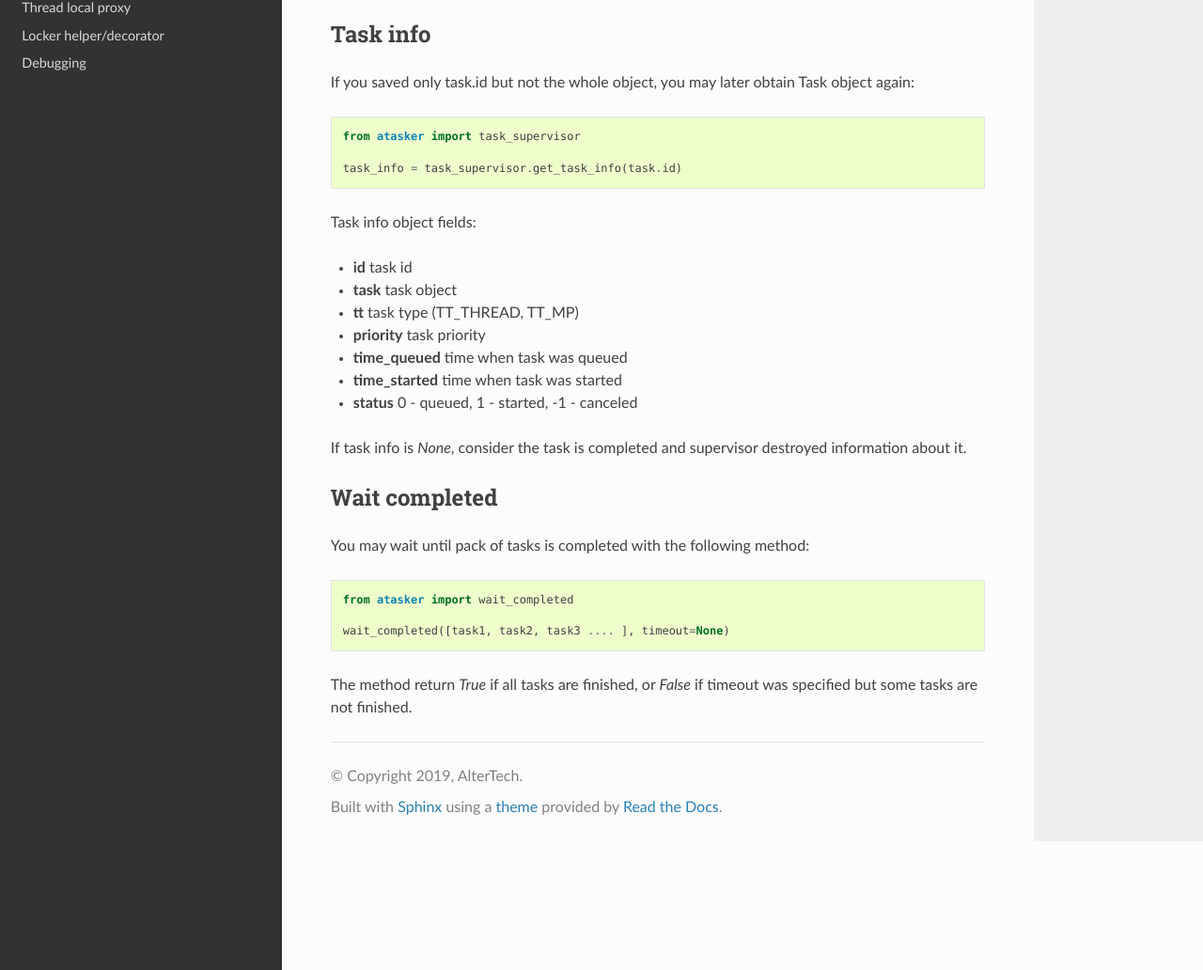
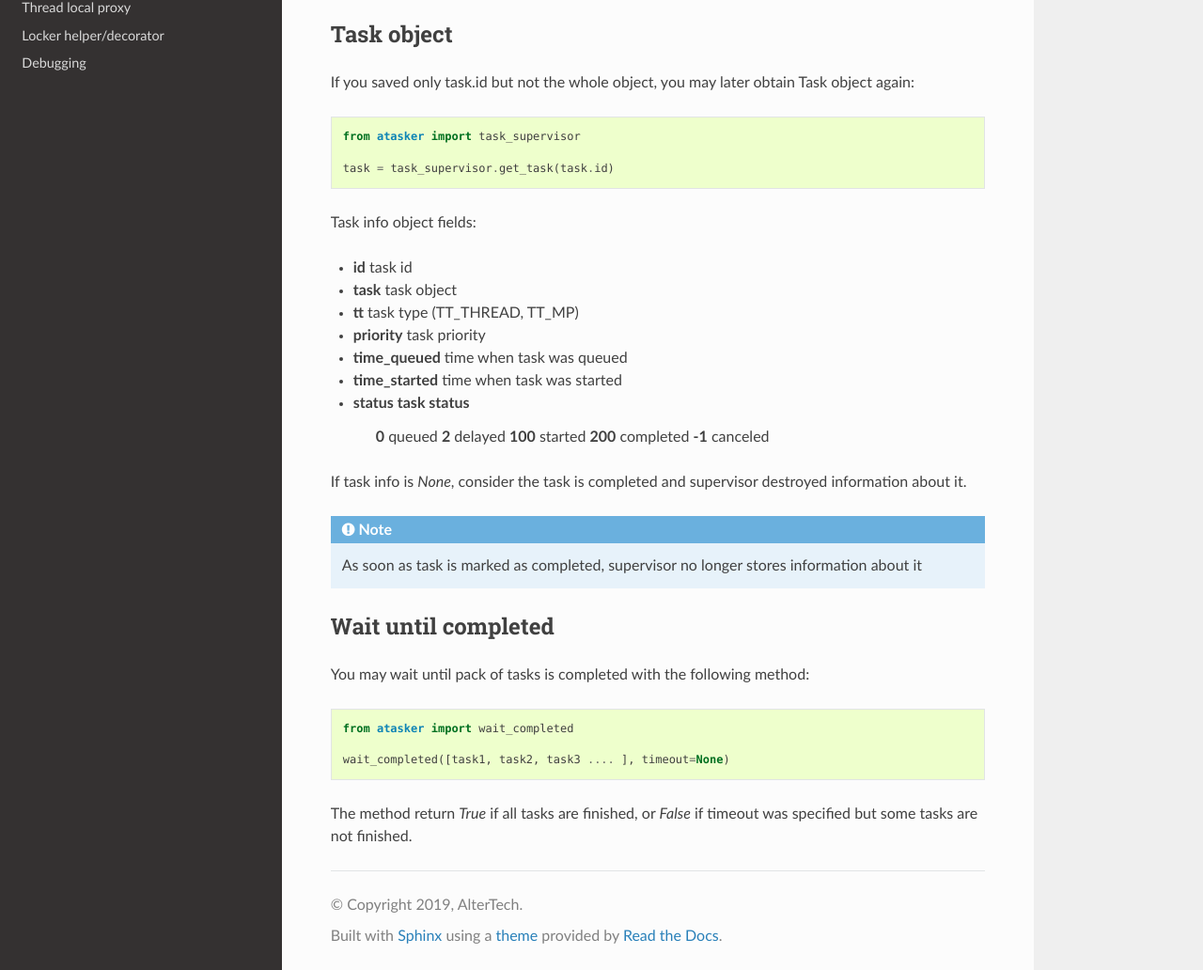
Before and after one commit to alttch/atasker, a Sphinx documentation site: the page built from doc/tasks.rst, in a window 1280 px wide and 1400 px high, scrolled down 1459 px, cut to the strip 368-1400 px from the top of the window. Shown: the whole strip at 94% size. Built offline with Sphinx 7.4.7 and the Read the Docs theme 2.0.0, drawn with Linux system fonts in a browser that asks for light colours; some of the changed text lies outside the part shown.

Commit message:
doc fixes

```diff
--- a/doc/tasks.rst
+++ b/doc/tasks.rst
@@ -78,8 +78,8 @@ You may put task from your coroutine, without using callback, example:
 
 .. autofunction:: co_mp_apply
 
-Task info
-=========
+Task object
+===========
 
 If you saved only task.id but not the whole object, you may later obtain Task
 object again:
@@ -88,7 +88,7 @@ object again:
 
    from atasker import task_supervisor
 
-   task_info = task_supervisor.get_task_info(task.id)
+   task = task_supervisor.get_task(task.id)
 
 Task info object fields:
 
@@ -98,13 +98,23 @@ Task info object fields:
 * **priority** task priority
 * **time_queued** time when task was queued
 * **time_started** time when task was started
-* **status** 0 - queued, 1 - started, -1 - canceled
+* **status** task status
+      **0** queued
+      **2** delayed
+      **100** started
+      **200** completed
+      **-1** canceled
 
 If task info is *None*, consider the task is completed and supervisor destroyed
 information about it.
 
-Wait completed
-==============
+.. note::
+
+   As soon as task is marked as completed, supervisor no longer stores
+   information about it
+
+Wait until completed
+====================
 
 You may wait until pack of tasks is completed with the following method:
 
```
